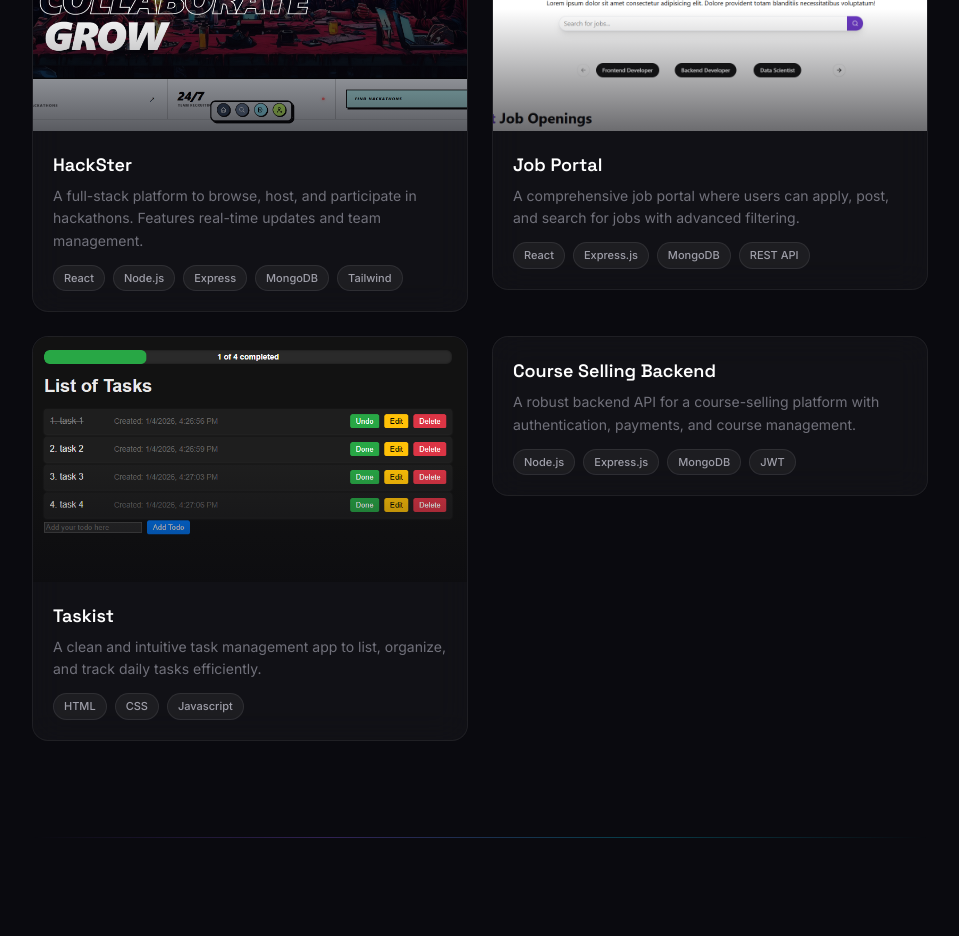
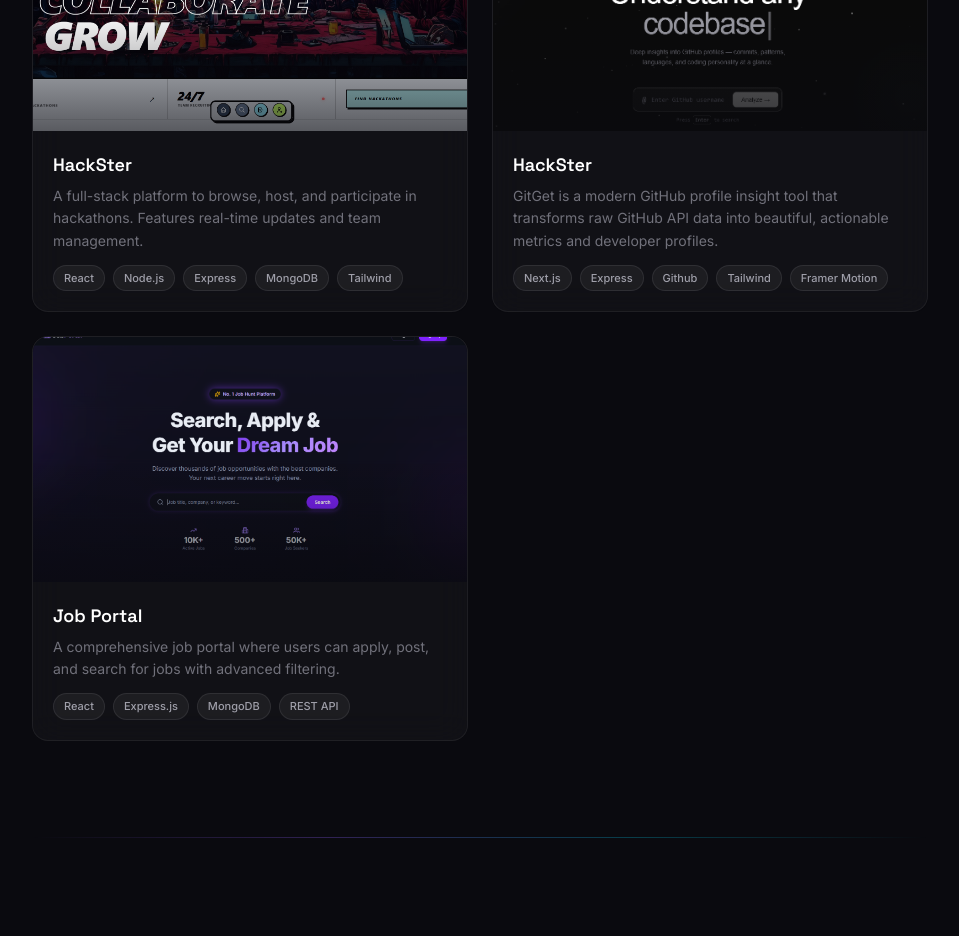
Before and after one commit to kr1sh5harma/Portfolio-, a Next.js app: page / in a window 1280 px wide. Shown: the part 2900-3836 px from the top of the page, without its empty margins (160-1119 px from the left). Built offline with nearby package versions, Linux system fonts and the light colour scheme.

Commit message:
Add GitGet project and update Job Portal image

```diff
--- a/app/page.tsx
+++ b/app/page.tsx
@@ -4,6 +4,8 @@
 import profile from "../public/profile.jpeg";
 import avatar from "../public/avatar.png"
 import hackster from "../public/HACKSTER.png";
+import gitget from "../public/gitget.png";
+import jobportal from "../public/jobportal.png";
 import Image1 from "../public/image.png";
 import Image2 from "../public/Taskify.png";
 import Navbar from "@/components/navbar";
@@ -70,26 +72,20 @@
       href: "https://hackster-mp4o.onrender.com/",
     },
     {
+      title: "HackSter",
+      description: "GitGet is a modern GitHub profile insight tool that transforms raw GitHub API data into beautiful, actionable metrics and developer profiles.",
+      image: gitget,
+      tags: [ "Next.js", "Express", "Github", "Tailwind", "Framer Motion"],
+      href: "gitget-beta.vercel.app",
+    },
+    {
       title: "Job Portal",
       description: "A comprehensive job portal where users can apply, post, and search for jobs with advanced filtering.",
-      image: Image1,
+      image: jobportal,
       tags: ["React", "Express.js", "MongoDB", "REST API"],
       href: "https://job-portal-frontend-kappa-two.vercel.app/",
     },
-    {
-      title: "Taskist",
-      description: "A clean and intuitive task management app to list, organize, and track daily tasks efficiently.",
-      image: Image2,
-      tags: ["HTML", "CSS", "Javascript"],
-      href: "https://github.com/kr1sh5harma/Taskist",
-    },
-    {
-      title: "Course Selling Backend",
-      description: "A robust backend API for a course-selling platform with authentication, payments, and course management.",
-      image: undefined,
-      tags: ["Node.js", "Express.js", "MongoDB", "JWT"],
-      href: "https://github.com/kr1sh5harma/Course-Selling-App",
-    },
+
   ];
 
   const techStack = {
```
